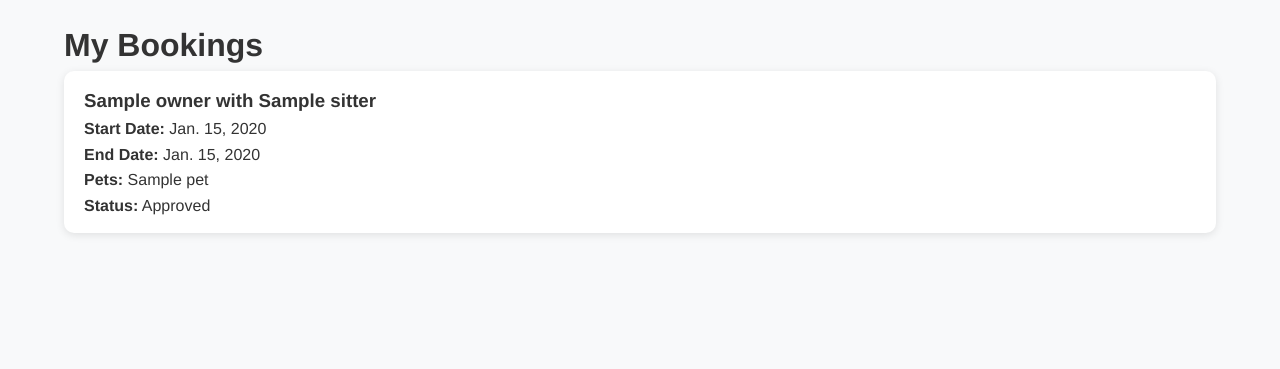
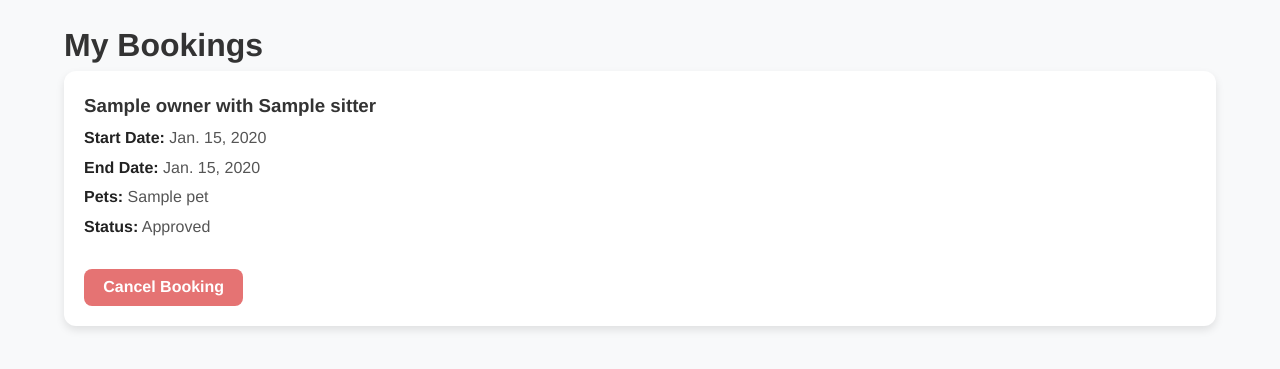
Before and after one commit to corigraves97/waggle, a Django app: page /bookings/ in a window 1280 px wide. Shown: the part 137-506 px from the top of the page. Run offline with Django 4.2, Linux system fonts and the light colour scheme; a user stored in the database is signed in; tables that the repository leaves empty hold one stand-in row (values such as "Sample post").

Commit message:
cancel booking:

```diff
--- a/waggle_app/models.py
+++ b/waggle_app/models.py
@@ -69,6 +69,7 @@ class Booking(models.Model):
         ('pending', 'Pending'),
         ('approved', 'Approved'),
         ('denied', 'Denied'),
+        ('canceled', 'Cancel'),
     ]
     booking_start = models.DateField('Start Date')
     booking_end = models.DateField('End Date')
--- a/waggle_app/static/waggle_app/css/bookings/booking_list.css
+++ b/waggle_app/static/waggle_app/css/bookings/booking_list.css
@@ -27,3 +27,29 @@
 .booking-card strong {
   color: #222;
 }
+
+.btn-danger {
+  background-color: #e57373;
+  color: #fff;
+  border: none;
+  border-radius: 8px;
+  padding: 0.6rem 1.2rem;
+  font-weight: 600;
+  transition: background-color 0.3s ease;
+  font-size: 1rem;
+}
+
+.approve {
+  background-color: #73e584;
+  color: #fff;
+  border: none;
+  border-radius: 8px;
+  padding: 0.6rem 1.2rem;
+  font-weight: 600;
+  transition: background-color 0.3s ease;
+  font-size: 1rem;
+}
+
+.btn-danger:hover {
+  background-color: #d32f2f;
+}
--- a/waggle_app/templates/bookings/booking_list.html
+++ b/waggle_app/templates/bookings/booking_list.html
@@ -1,4 +1,10 @@
-{% extends 'base.html' %}
+{% extends "base.html" %}
+{% load static %}
+
+{% block head %}
+  {{ block.super }}
+  <link rel="stylesheet" href="{% static 'waggle_app/css/bookings/booking_list.css' %}">
+{% endblock %}
 {% block content %}
 <h1>My Bookings</h1>
 
@@ -27,8 +33,15 @@
           <span class="status-approved">Approved</span>
         {% elif booking.status == 'denied' %}
           <span class="status-denied">Denied</span>
+        {% elif booking.status == 'canceled' %}
+          <span class="status-canceled">Canceled</span>
         {% endif %}
       </p>
+      <br>
+      <form method="post" action="{% url 'manage_booking' booking.pk %}">
+        {% csrf_token %}
+        <button type="submit" name="canceled" class="btn btn-danger">Cancel Booking</button>
+      </form>
     </div>
   {% endfor %}
 {% else %}
--- a/waggle_app/urls.py
+++ b/waggle_app/urls.py
@@ -23,4 +23,5 @@ urlpatterns = [
     path('bookings/add_booking/<int:pk>', BookingRequestView.as_view(), name='add_booking'),
     path('bookings/incoming/', IncomingBookingListView.as_view(), name='incoming_bookings'),
     path('bookings/<int:pk>/manage/', views.manage_booking, name='manage_booking'),
+    path('bookings/<int:pk>/cancel/', views.cancel_booking, name='cancel_booking')
 ]
--- a/waggle_app/views.py
+++ b/waggle_app/views.py
@@ -9,6 +9,7 @@ from .forms import SignupForm, OwnerForm, SitterForm, BothForm, PetForm, Booking
 from django.http import HttpResponse
 from django.utils.decorators import method_decorator
 from django.contrib.auth.decorators import login_required
+from django.contrib import messages
 
 class Home(TemplateView):
     template_name = 'home.html'
@@ -362,14 +363,45 @@ class IncomingBookingListView(LoginRequiredMixin, ListView):
         return Booking.objects.none()
 
 @login_required
+def cancel_booking(request, pk):
+    booking = get_object_or_404(Booking, pk=pk)
+    user = request.user
+    is_owner = hasattr(user, 'owner') and booking.owner == user.owner
+    is_owner_and_sitter = hasattr(user, 'owner_and_sitter') and booking.owner_and_sitter == user.owner_and_sitter
+
+    if not (is_owner or is_owner_and_sitter):
+        messages.error(request, 'You do not have permission to cancel this booking')
+        return redirect('booking_list')
+
+    if booking.status == 'cancelled':
+        messages.info(request, 'This booking has already been cancelled')
+    else:
+        booking.status = 'cancelled'
+        booking.save()
+        messages.success(request, 'Your booking request has been cancelled successfully')
+    return redirect('booking_list')
+
+
+@login_required
 def manage_booking(request, pk):
     booking = get_object_or_404(Booking, pk=pk)
     user = request.user
     allowed = False
+    cancel = False
     if hasattr(user, 'sitter') and booking.sitter == user.sitter:
         allowed = True
     elif hasattr(user, 'owner_and_sitter') and booking.owner_and_sitter == user.owner_and_sitter:
         allowed = True
+        cancel = True
+    elif hasattr(user, 'owner') and booking.owner == user.owner:
+        allowed = False
+        cancel = True
+
+    if cancel and request.method == 'POST':
+        if 'canceled' in request.POST:
+            booking.status = 'canceled'
+            booking.save()
+            return redirect('booking_list')
 
     if not allowed:
         return redirect('profile')
@@ -381,4 +413,6 @@ def manage_booking(request, pk):
             booking.status = 'denied'
         booking.save()
         return redirect('incoming_bookings')
+
+
     return render(request, 'bookings/manage_booking.html', {'booking': booking})
```
Also changed, not shown: waggle_app/templates/bookings/incoming_bookings.html (+4 -3 lines), waggle_app/migrations/0002_alter_booking_status.py (added), 1 other file.
